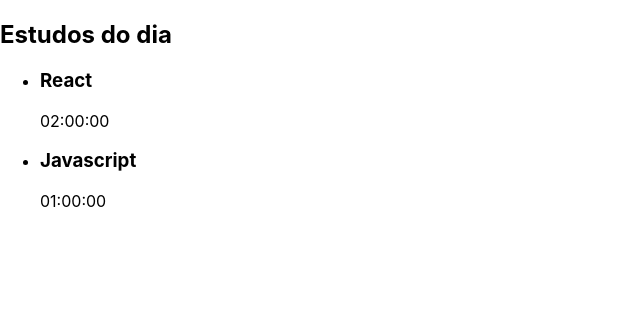
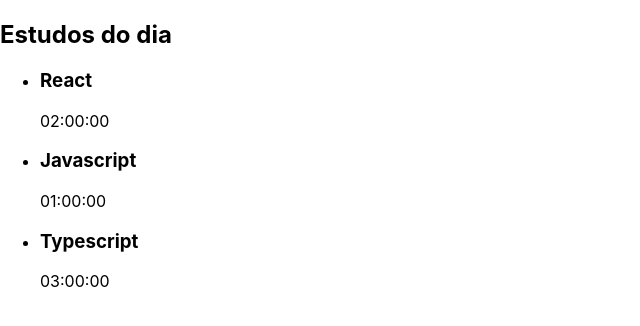
Before and after one commit to hvictorleite/alura-studies, a React (Create React App) app: page / in a window 1280 px wide. Shown: the top 326 px of the page, without its empty margins (0-640 px from the left). Built offline with nearby package versions, Linux system fonts and the light colour scheme; the HTML template or start-up script is replaced by a standard one.

Commit message:
Lista renderizada a partir de array.

```diff
--- a/src/components/Lista/index.tsx
+++ b/src/components/Lista/index.tsx
@@ -1,18 +1,29 @@
 import React from 'react';
 
 function Lista() {
+    const tarefas = [{
+        tarefa: 'React',
+        tempo: '02:00:00'
+    },
+    {
+        tarefa: 'Javascript',
+        tempo: '01:00:00'
+    },
+    {
+        tarefa: 'Typescript',
+        tempo: '03:00:00'
+    }]
+
     return (
         <aside>
             <h2>Estudos do dia</h2>
             <ul>
-                <li>
-                    <h3>React</h3>
-                    <span>02:00:00</span>
-                </li>
-                <li>
-                    <h3>Javascript</h3>
-                    <span>01:00:00</span>
-                </li>
+                {tarefas.map((item, index) => (
+                    <li key={index}>
+                        <h3>{item.tarefa}</h3>
+                        <span>{item.tempo}</span>
+                    </li>
+                ))}
             </ul>
         </aside>
     )
```
